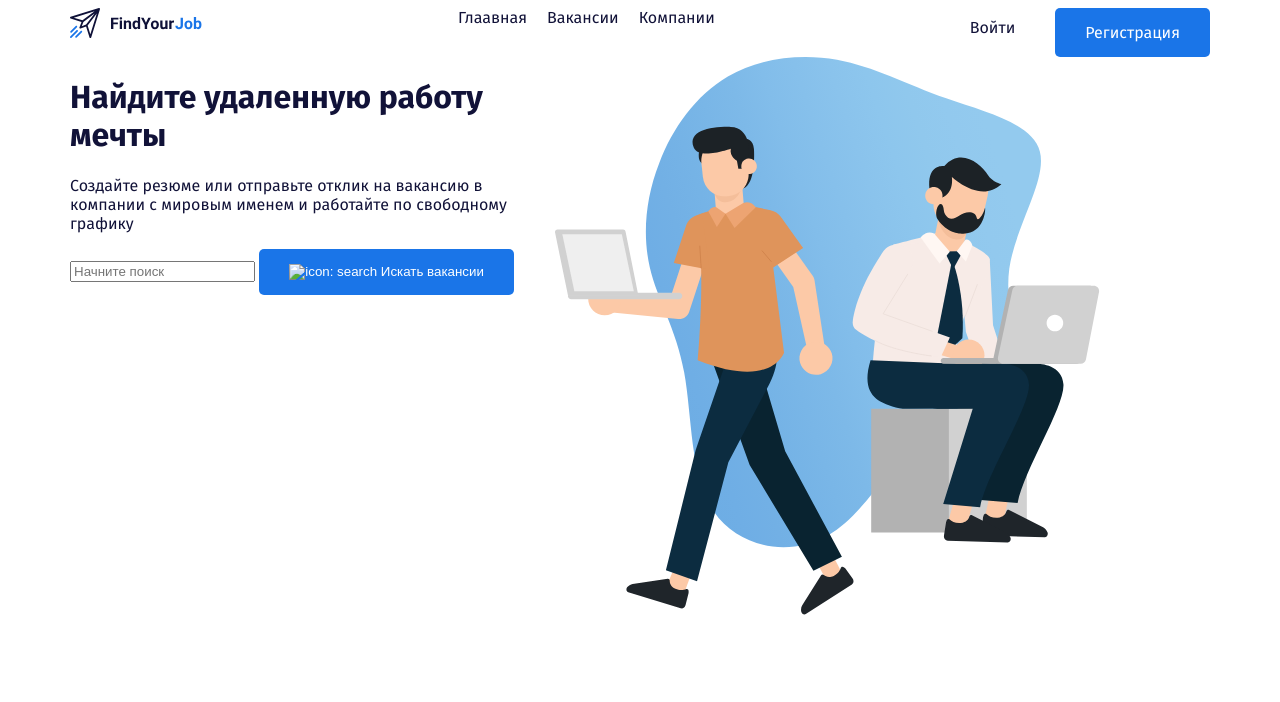
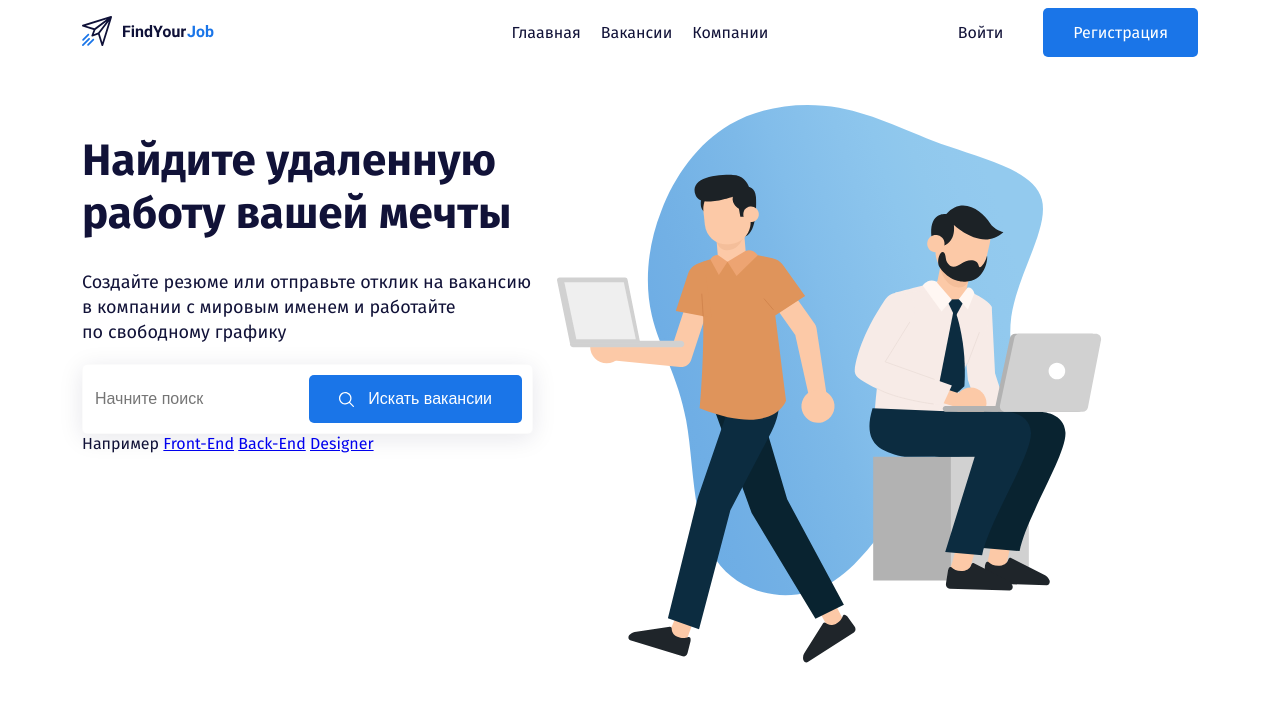
Before and after one commit to Sergey-F84/FindYourJob, a plain HTML site: page index.html in a window 1280 px wide. Drawn offline with Linux system fonts and the light colour scheme.

Commit message:
Add files via upload

```diff
--- a/css/style.css
+++ b/css/style.css
@@ -1,3 +1,8 @@
+*,
+*:before,
+*:after {
+  box-sizing: border-box;
+}
 body {
   font-family: "Fira Sans", sans-serif;
   font-size: 16px;
@@ -19,6 +24,7 @@ body {
   text-decoration: none;
   display: inline-block;
   border: none;
+  font-size: 16px;
 }
 .button-link {
   color: #111238;
@@ -34,3 +40,35 @@ body {
   padding-left: 30px;
   color: #fff;
 }
+.button-icon {
+  vertical-align: middle;
+  margin-right: 10px;
+}
+.button-text {
+  vertical-align: middle;
+}
+.hero-title {
+  font-size: 44px;
+  line-height: 53px;
+}
+.hero-text {
+  font-size: 18px;
+  line-height: 140%;
+}
+.input-group {
+  background: #ffffff;
+  border: 1px solid rgba(209, 209, 209, 0.1);
+  box-shadow: 0px 4px 25px rgba(15, 17, 56, 0.1);
+  border-radius: 5px;
+  padding: 10px;
+}
+.input {
+  background: #fff;
+  border: none;
+  flex-grow: 1;
+  font-size: 16px;
+  line-height: 19px;
+}
+.input:focus {
+  outline-style: dashed;
+}
--- a/index.html
+++ b/index.html
@@ -1,26 +1,26 @@
 <!DOCTYPE html>
-<html lang="en">
+<html lang="ru">
 <head>
   <meta charset="UTF-8">
   <meta http-equiv="X-UA-Compatible" content="IE=edge">
   <meta name="viewport" content="width=device-width, initial-scale=1.0">
   <title>FindYourJob - сайт про удаленную работу</title>
-  <link rel="stylesheet" href="css/style.css">
   <link rel="preconnect" href="https://fonts.gstatic.com">
   <link href="https://fonts.googleapis.com/css2?family=Fira+Sans:wght@400;700;900&display=swap" rel="stylesheet">
   <link rel="stylesheet" href="css/bootstrap-grid.min.css">
+  <link rel="stylesheet" href="css/style.css">
 </head>
 <body>
   <header class="header">
     <div class="container">
-<div class="row align-items-centr py=3">
+<div class="row align-items-center py=3">
   <div class="col">
     <a href="/" class="logo">
      <img src="img/logo.svg" alt="logo: FindYourJob">
     </a>
   </div>
   <!-- /.col -->
-  <div class="col d-flex justify-content-cenrt">
+  <div class="col d-flex justify-content-center">
     <nav class="nav">
       <ul class="menu d-flex">
         <li class="menu-item"><a href="#" class="menu-link">Глаавная</a></li>
@@ -30,25 +30,32 @@
     </nav>
   </div>
   <!-- /.col -->
-  <div class="col d-flex align-items-centr justify-content-end">
+  <div class="col d-flex align-items-center justify-content-end">
     <a href="#" class="button button-link">Войти</a>
     <a href="#" class="button button-primary">Регистрация</a>
   </div>
   <!-- /.col -->
 </div>
 <!-- /.row -->
-<div class="row">
+<div class="row pt-5">
   <div class="col-5">
-    <h1 class="hero-title">Найдите удаленную работу мечты</h1>
-    <p class="hero-text">Создайте резюме или отправьте отклик на вакансию в компании с мировым именем и работайте по свободному графику</p>
-    <div class="input-group">
+    <h1 class="hero-title">Найдите удаленную работу вашей мечты</h1>
+    <p class="hero-text">Создайте резюме или отправьте отклик на вакансию в&nbsp;компании с мировым именем и работайте <br /> по свободному графику</p>
+    <div class="input-group d-flex">
       <input type="text" class="input" placeholder="Начните поиск">
       <button class="button button-primary">
-        <img src="img/search-icon.svg" alt="icon: search">
+        <img class="button-icon " src="img/search.svg" alt="icon: search">
         <span class="batton-text">Искать вакансии</span>
       </button>
     </div>
     <!-- /.input-group -->
+    <div class="tags-group">
+      <span class="tags-label">Например</span>
+      <a href="#" class="tag">Front-End</a>
+      <a href="#" class="tag">Back-End</a>
+      <a href="#" class="tag">Designer</a>
+    </div>
+    <!-- /.tag-group -->
   </div>
   <!-- /.col-5 -->
   <div class="col-6">
```
Also changed, not shown: img/search.svg (added).
